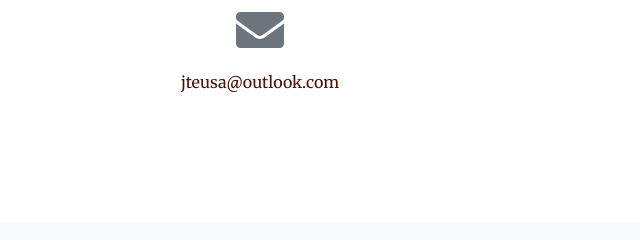
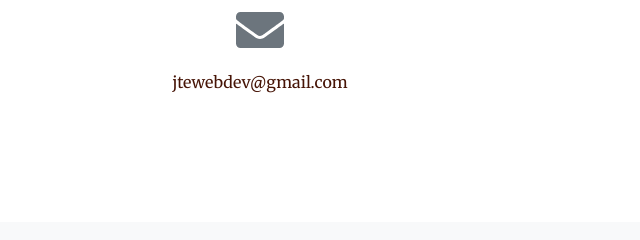
Before and after one commit to gr4vty/portfolio, a plain HTML site: page index.html in a window 1280 px wide. Shown: the part 4425-4665 px from the top of the page, 0-640 px from the left. Drawn offline with nearby package versions, Linux system fonts and the light colour scheme.

Commit message:
Update index.html

```diff
--- a/index.html
+++ b/index.html
@@ -228,7 +228,7 @@
                     <div class="col-lg-4 mr-auto text-center">
                         <i class="fas fa-envelope fa-3x mb-3 text-muted"></i>
                         <!-- Make sure to change the email address in BOTH the anchor text and the link target below!-->
-                        <a class="d-block" href="mailto:jtewebdev@gmail.com">jteusa@outlook.com</a>
+                        <a class="d-block" href="mailto:jtewebdev@gmail.com">jtewebdev@gmail.com</a>
                     </div>
                 </div>
             </div>
```
